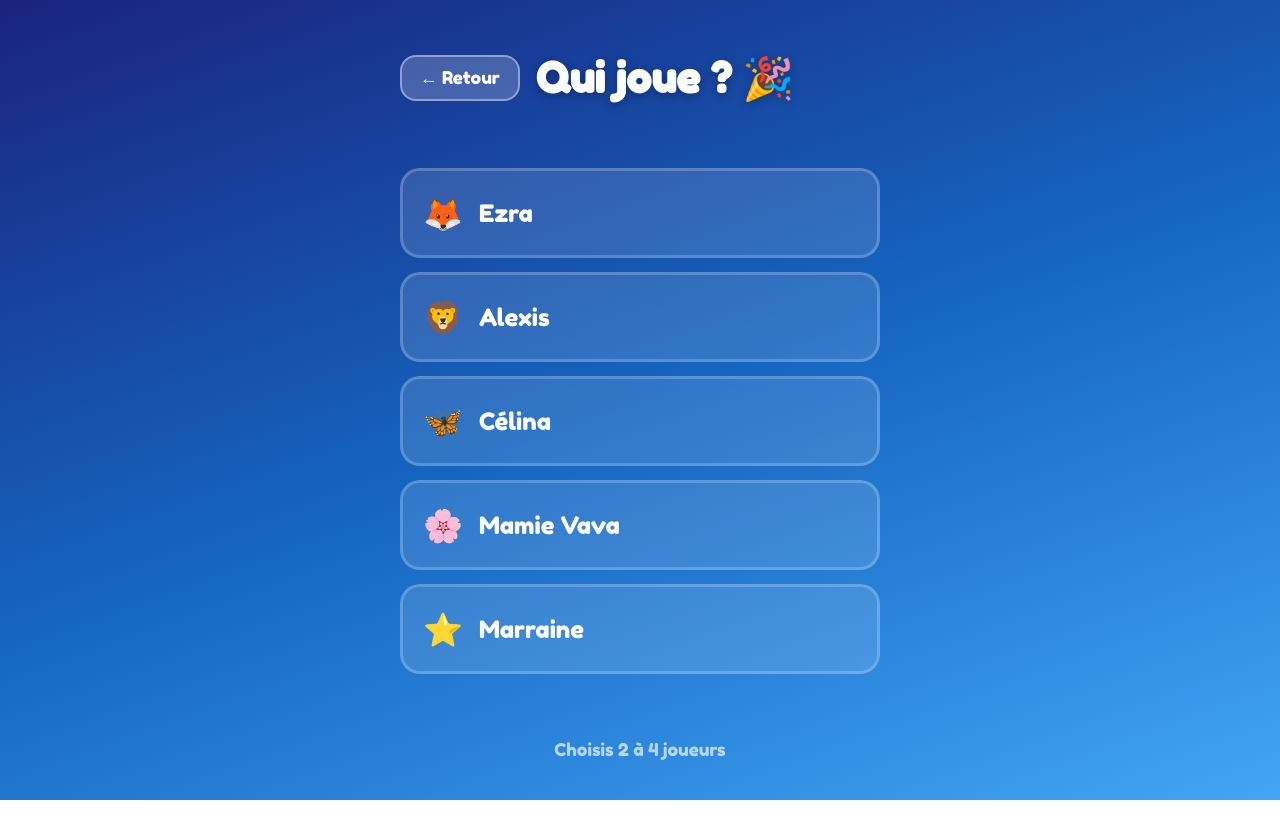
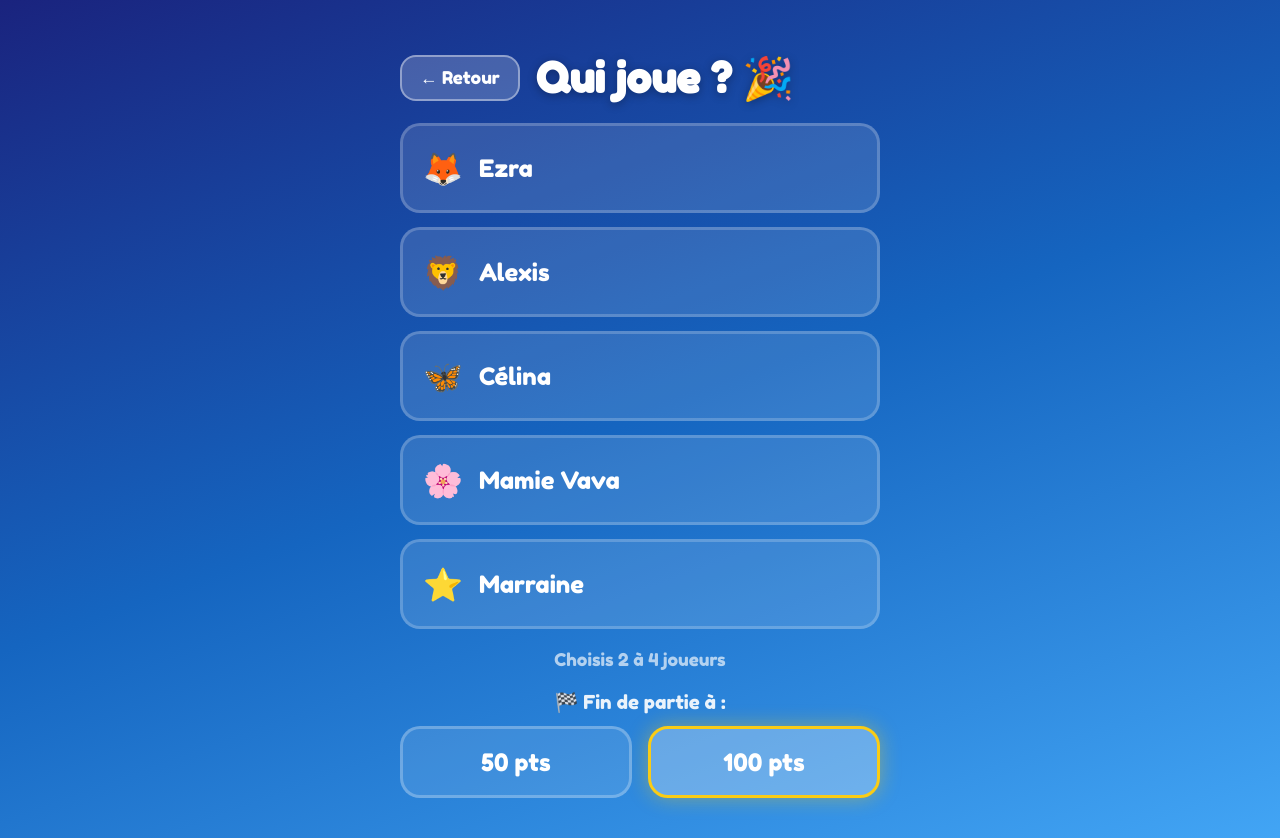
Before and after one commit to SaturnPeal/skyjo-ezra, a React (Vite) app: page / in a window 1280 px wide. Both pictures are taken after a click on the button "🎮 Nouvelle partie". Before the commit the page ends 800 px from the top, so only its background shows below. Built offline with nearby package versions, Linux system fonts and the light colour scheme.

Commit message:
feat: sélection de mode 50 ou 100 points
- PlayerSelect: deux boutons toggle 50/100 pts (style identique aux joueurs)
- useGameState: scoreLimit configurable, transmis à isGameOver
- Scoreboard: affiche la limite en cours (🏁 Fin à X pts)

```diff
--- a/src/App.jsx
+++ b/src/App.jsx
@@ -20,11 +20,11 @@ const CHIN_COLORS = {
 
 export default function App() {
   const [screen, setScreen] = useState('home');
-  const { allPlayers, players, scores, roundHistory, startGame, applyRound, isGameOver, getRanking } = useGameState();
+  const { allPlayers, players, scores, scoreLimit, roundHistory, startGame, applyRound, isGameOver, getRanking } = useGameState();
   const { history, saveGame } = useHistory();
 
-  function handleStartGame(selected) {
-    startGame(selected);
+  function handleStartGame(selected, limit) {
+    startGame(selected, limit);
     setScreen('round');
   }
 
@@ -77,6 +77,7 @@ export default function App() {
         <Scoreboard
           players={players}
           scores={scores}
+          scoreLimit={scoreLimit}
           roundHistory={roundHistory}
           onNextRound={handleNextRound}
           onEndGame={handleEndGame}
--- a/src/components/PlayerSelect.css
+++ b/src/components/PlayerSelect.css
@@ -109,3 +109,42 @@
   color: rgba(255,255,255,0.65);
   margin: 0;
 }
+
+/* ── Mode de jeu ── */
+.ps-mode {
+  display: flex;
+  flex-direction: column;
+  align-items: center;
+  gap: 12px;
+  width: 100%;
+  max-width: 480px;
+}
+.ps-mode-label {
+  font-family: 'Fredoka One', cursive;
+  font-size: 1.2rem;
+  color: rgba(255,255,255,0.9);
+  margin: 0;
+}
+.ps-mode-btns {
+  display: flex;
+  gap: 16px;
+  width: 100%;
+}
+.ps-mode-btn {
+  flex: 1;
+  min-height: 72px;
+  border-radius: 20px;
+  border: 3px solid rgba(255,255,255,0.25);
+  background: rgba(255,255,255,0.1);
+  color: white;
+  font-family: 'Fredoka One', cursive;
+  font-size: 1.5rem;
+  cursor: pointer;
+  transition: transform 0.12s, background 0.15s, border-color 0.15s;
+}
+.ps-mode-btn:active { transform: scale(0.95); }
+.ps-mode-btn.active {
+  background: rgba(255,255,255,0.28);
+  border-color: #facc15;
+  box-shadow: 0 0 20px rgba(250,204,21,0.4);
+}
--- a/src/components/PlayerSelect.jsx
+++ b/src/components/PlayerSelect.jsx
@@ -11,6 +11,7 @@ const PLAYER_EMOJIS = {
 
 export default function PlayerSelect({ allPlayers, onStart, onBack }) {
   const [selected, setSelected] = useState([]);
+  const [limit, setLimit] = useState(100);
 
   function toggle(name) {
     setSelected(prev => {
@@ -19,6 +20,8 @@ export default function PlayerSelect({ allPlayers, onStart, onBack }) {
       return [...prev, name];
     });
   }
+
+  const canStart = selected.length >= 2;
 
   return (
     <div className="player-select-screen">
@@ -41,17 +44,32 @@ export default function PlayerSelect({ allPlayers, onStart, onBack }) {
         ))}
       </div>
 
-      {selected.length >= 2 && (
-        <button className="btn-start" onClick={() => onStart(selected)}>
+      {selected.length < 2 && <p className="ps-hint">Choisis 2 à 4 joueurs</p>}
+      {selected.length >= 4 && <p className="ps-hint">Maximum 4 joueurs</p>}
+
+      {/* Sélection du mode */}
+      <div className="ps-mode">
+        <p className="ps-mode-label">🏁 Fin de partie à :</p>
+        <div className="ps-mode-btns">
+          <button
+            className={`ps-mode-btn ${limit === 50 ? 'active' : ''}`}
+            onClick={() => setLimit(50)}
+          >
+            50 pts
+          </button>
+          <button
+            className={`ps-mode-btn ${limit === 100 ? 'active' : ''}`}
+            onClick={() => setLimit(100)}
+          >
+            100 pts
+          </button>
+        </div>
+      </div>
+
+      {canStart && (
+        <button className="btn-start" onClick={() => onStart(selected, limit)}>
           🚀 Commencer !
         </button>
-      )}
-
-      {selected.length < 2 && (
-        <p className="ps-hint">Choisis 2 à 4 joueurs</p>
-      )}
-      {selected.length >= 4 && (
-        <p className="ps-hint">Maximum 4 joueurs</p>
       )}
     </div>
   );
--- a/src/components/Scoreboard.css
+++ b/src/components/Scoreboard.css
@@ -8,6 +8,13 @@
   padding: 32px 20px;
   padding-bottom: max(32px, env(safe-area-inset-bottom));
   gap: 20px;
+}
+
+.sb-limit {
+  font-family: 'Fredoka One', cursive;
+  font-size: 1rem;
+  color: rgba(255,255,255,0.55);
+  margin: -12px 0 0;
 }
 
 .sb-title {
--- a/src/components/Scoreboard.jsx
+++ b/src/components/Scoreboard.jsx
@@ -1,15 +1,15 @@
 import './Scoreboard.css';
 
-export default function Scoreboard({ players, scores, roundHistory, onNextRound, onEndGame }) {
+export default function Scoreboard({ players, scores, scoreLimit, roundHistory, onNextRound, onEndGame }) {
   const ranking = [...players].sort((a, b) => scores[a] - scores[b]);
-  const leader = ranking[0];
   const lastRound = roundHistory[roundHistory.length - 1] || {};
   const roundNum = roundHistory.length;
-  const hasGameOver = players.some(p => scores[p] >= 100);
+  const hasGameOver = players.some(p => scores[p] >= scoreLimit);
 
   return (
     <div className="scoreboard-screen">
       <h2 className="sb-title">Manche {roundNum} terminée !</h2>
+      <p className="sb-limit">🏁 Fin à {scoreLimit} pts</p>
 
       <div className="sb-table">
         {ranking.map((p, i) => (
--- a/src/hooks/useGameState.js
+++ b/src/hooks/useGameState.js
@@ -6,9 +6,11 @@ export function useGameState() {
   const [players, setPlayers] = useState([]);
   const [scores, setScores] = useState({});
   const [roundHistory, setRoundHistory] = useState([]);
+  const [scoreLimit, setScoreLimit] = useState(100);
 
-  function startGame(selectedPlayers) {
+  function startGame(selectedPlayers, limit = 100) {
     setPlayers(selectedPlayers);
+    setScoreLimit(limit);
     const initial = {};
     selectedPlayers.forEach(p => (initial[p] = 0));
     setScores(initial);
@@ -27,7 +29,7 @@ export function useGameState() {
   }
 
   function isGameOver() {
-    return Object.values(scores).some(s => s >= 100);
+    return Object.values(scores).some(s => s >= scoreLimit);
   }
 
   function getRanking() {
@@ -38,6 +40,7 @@ export function useGameState() {
     allPlayers: ALL_PLAYERS,
     players,
     scores,
+    scoreLimit,
     roundHistory,
     startGame,
     applyRound,
```
